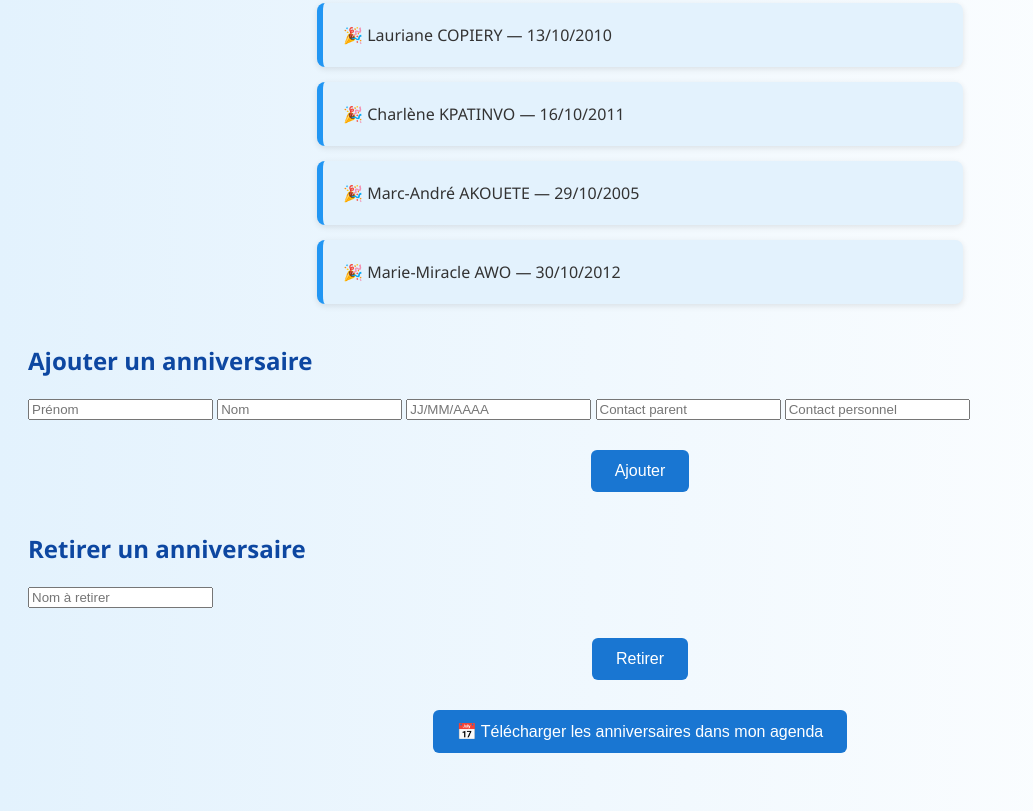
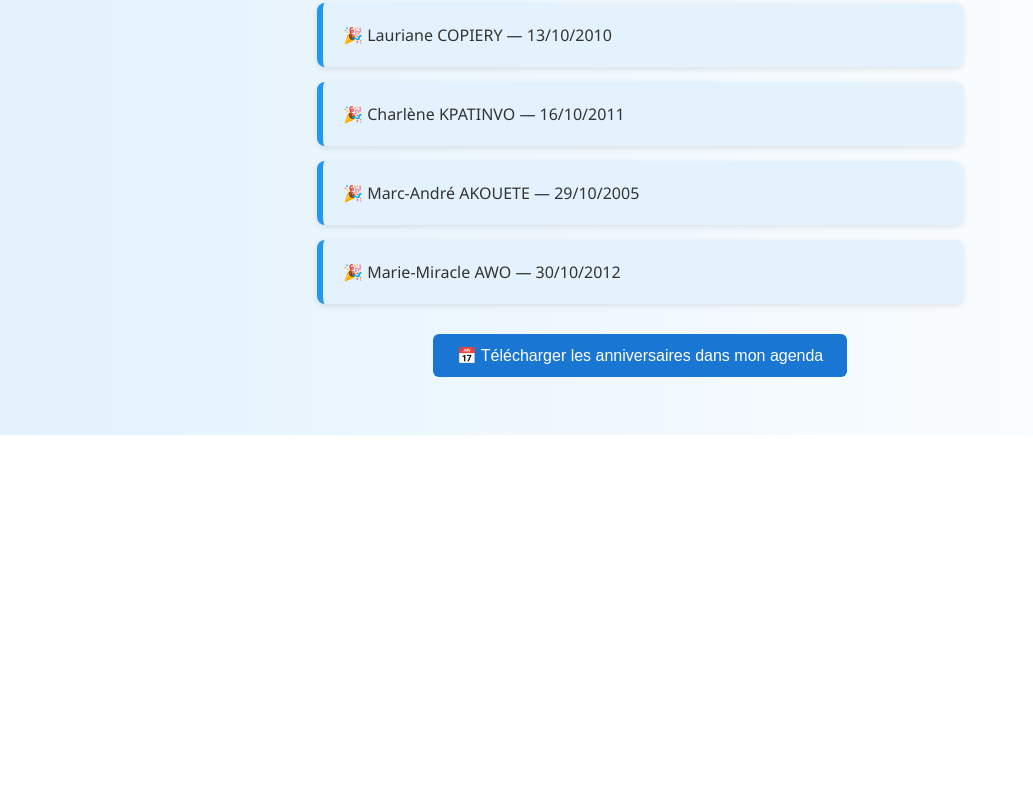
Before and after one commit to ChrisEvens007/anniversaire-alertes, a plain HTML site: page index.html in a window 1280 px wide. Shown: the part 726-1537 px from the top of the page, without its empty margins (0-1033 px from the left). After the commit the page ends 1161 px from the top, so only its background shows below. Drawn offline with Linux system fonts and the light colour scheme; a script that the page names is missing.

Commit message:
modification du fichier html

```diff
--- a/index.html
+++ b/index.html
@@ -54,20 +54,7 @@ button:hover { background-color: #0d47a1; }
   <script src="donnees.js"></script>
   <!-- Script principal -->
   <script src="script.js"></script>
-  <h2> Ajouter un anniversaire</h2>
-<form id="formAjout">
-  <input type="text" id="prenom" placeholder="Prénom" required>
-  <input type="text" id="nom" placeholder="Nom" required>
-  <input type="text" id="date" placeholder="JJ/MM/AAAA" required>
-  <input type="text" id="contact_parent" placeholder="Contact parent">
-  <input type="text" id="contact_personnel" placeholder="Contact personnel">
-  <button type="submit">Ajouter</button>
-</form>
-<h2>Retirer un anniversaire</h2>
-<form id="formSuppression">
-  <input type="text" id="nomSuppression" placeholder="Nom à retirer" required>
-  <button type="submit">Retirer</button>
-</form>
+
 <!-- Bouton qui déclenche le téléchargement -->
   <button onclick="telechargerICS()">📅 Télécharger les anniversaires dans mon agenda</button>
 </body>
```
